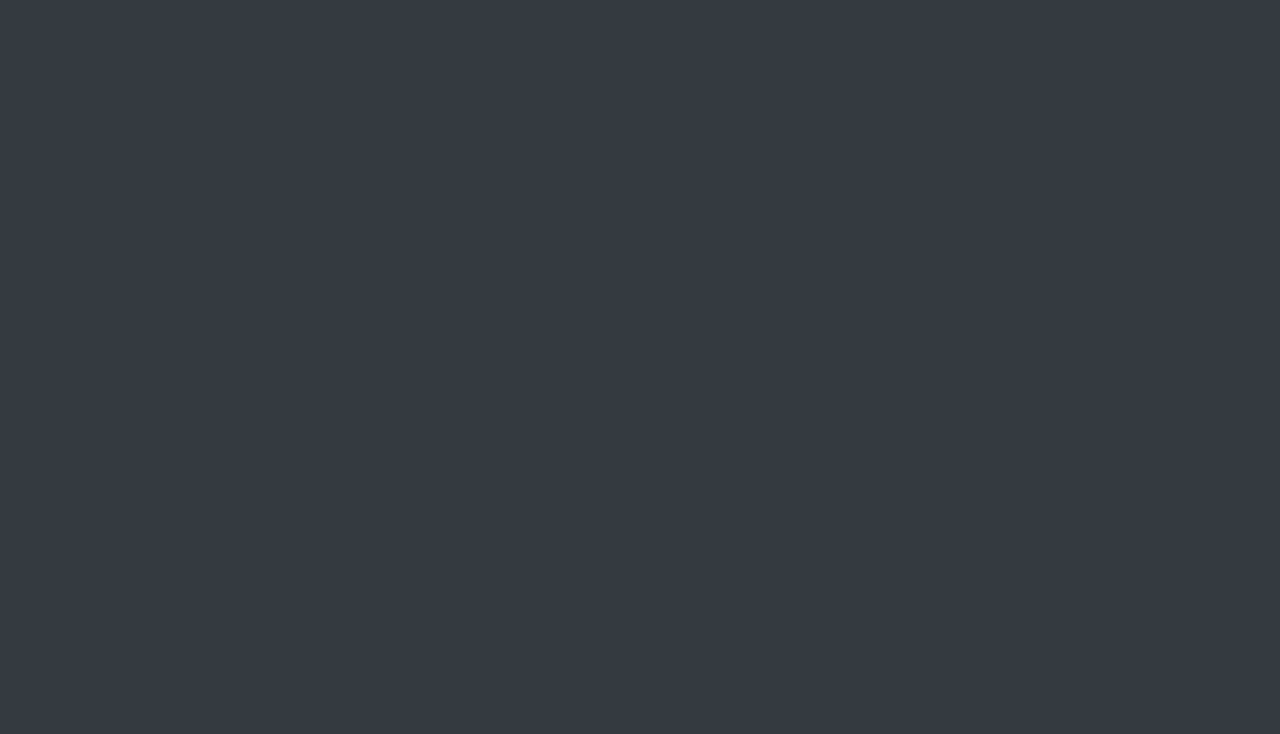
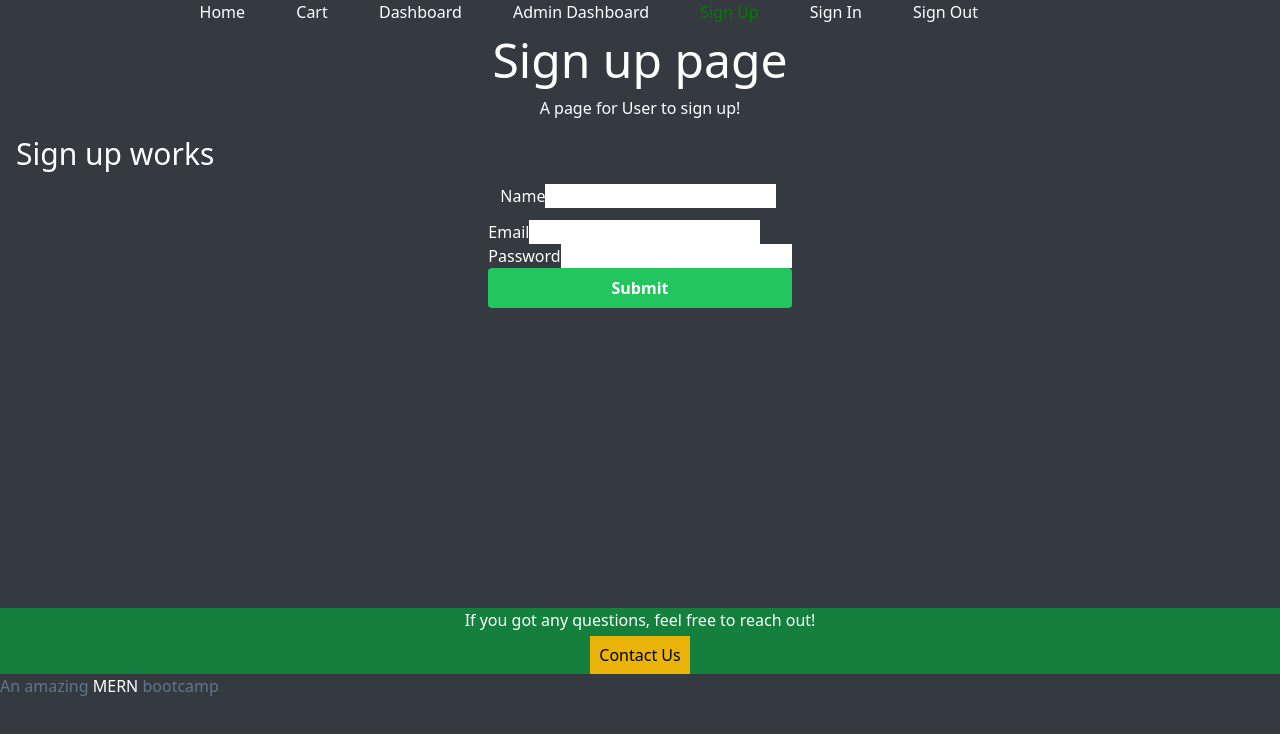
Before and after one commit to SuchitaGhadge/mern_ecomm_app, a React (Create React App) app in the folder frontend/: page /signup in a window 1280 px wide. Before the commit this address had no page. Shown: the top 734 px of the page. Built offline with nearby package versions, Linux system fonts and the light colour scheme.

Commit message:
signup page  wip

```diff
--- a/frontend/src/AllRoutes.js
+++ b/frontend/src/AllRoutes.js
@@ -1,11 +1,15 @@
 import React from 'react'
 import { BrowserRouter, Routes, Route } from "react-router-dom"
 import Home from './core/Home'
+import Signup from './user/Signup'
+import Signin from './user/Signin'
 export default function AllRoutes() {
   return (
     <BrowserRouter>
       <Routes>
         <Route path='/' element={<Home />} />
+        <Route path='/signup' element={<Signup />} />
+        <Route path='/signin' element={<Signin />} />
       </Routes>
     </BrowserRouter>
   )
--- a/frontend/src/core/Base.js
+++ b/frontend/src/core/Base.js
@@ -1,5 +1,5 @@
 import React from 'react'
-
+import Navbar from './Navbar'
 export default function Base({
     title = "My title",
     description = "My description",
@@ -8,9 +8,10 @@ export default function Base({
 }) {
   return (
     <section>
+        <Navbar />
         <section className='container'>
             <div className="jumbotron bg-inherit text-white text-center">
-                <h2 className='text-5xl'>{title}</h2>
+                <h2 className='text-5xl py-3'>{title}</h2>
                 <p className='lead'>{description}</p>
             </div>
             <main className={className}>{children}</main>
--- a/frontend/src/core/Home.js
+++ b/frontend/src/core/Home.js
@@ -6,6 +6,6 @@ import Base from './Base'
 export default function Home() {
   console.log("API is...", API)
   return (
-    <Base title='Home page' className='text-white underline font-bold' >Hello frontend</Base>
+    <Base title='Home page' description='Welcome to the Tshirt store' className='text-white underline font-bold' >Hello frontend</Base>
   )
 }
--- /dev/null
+++ b/frontend/src/core/Navbar.js
@@ -0,0 +1,62 @@
+import React from 'react'
+import { NavLink } from 'react-router-dom'
+
+export default function Navbar() {
+  return (
+        <header className='bg-dark'>
+            <nav className='flex justify-center items-center w-[92%]'>
+                <ul className='flex items-center gap-[4vw]'>
+                    <li className='hover:text-gray-500'>
+                        <NavLink  style={({ isActive }) => {
+                            return {
+                              color: isActive ? "green" : "white"
+                            };
+                          }} to='/'>Home</NavLink>
+                    </li>
+                    <li className='hover:text-gray-500'>
+                        <NavLink style={({ isActive }) => {
+                            return {
+                              color: isActive ? "green" : "white"
+                            };
+                          }}  to='/cart'>Cart</NavLink>
+                    </li>
+                    <li className='hover:text-gray-500'>
+                        <NavLink style={({ isActive }) => {
+                            return {
+                              color: isActive ? "green" : "white"
+                            };
+                          }}  to='/user/dashboard'>Dashboard</NavLink>
+                    </li>
+                    <li className='hover:text-gray-500'>
+                        <NavLink style={({ isActive }) => {
+                            return {
+                              color: isActive ? "green" : "white"
+                            };
+                          }}  to='/admin/dashboard'>Admin Dashboard</NavLink>
+                    </li>
+                    <li className='hover:text-gray-500'>
+                        <NavLink style={({ isActive }) => {
+                            return {
+                              color: isActive ? "green" : "white"
+                            };
+                          }}  to='/signup'>Sign Up</NavLink>
+                    </li>
+                    <li className='hover:text-gray-500'>
+                        <NavLink style={({ isActive }) => {
+                            return {
+                              color: isActive ? "green" : "white"
+                            };
+                          }}  to='/signin'>Sign In</NavLink>
+                    </li>
+                    <li className='hover:text-gray-500'>
+                        <NavLink style={({ isActive }) => {
+                            return {
+                              color: isActive ? "green" : "white"
+                            };
+                          }} to='/signout'>Sign Out</NavLink>
+                    </li>
+                </ul>
+            </nav>
+        </header>
+  )
+}
--- a/frontend/src/user/Signin.js
+++ b/frontend/src/user/Signin.js
@@ -0,0 +1,9 @@
+import React from "react";
+import Base from "../core/Base";
+export default function Signin() {
+  return (
+    <Base title="Sign in page" description="A page for User to sign in!">
+      <h1 className="text-3xl">Sign in works</h1>
+    </Base>
+  );
+}
--- a/frontend/src/user/Signup.js
+++ b/frontend/src/user/Signup.js
@@ -0,0 +1,35 @@
+import React from 'react'
+import Base from '../core/Base'
+
+
+export default function Signup() {
+    const signUpForm = () => {
+        return (
+            <div className='flex items-center justify-center'>
+                <div className='grid grid-rows-3 grid-col-6 gap-0'>
+                    <form >
+                        <div className='col-span-6 p-3'>
+                            <label >Name</label>
+                            <input type="text" />
+                        </div>
+                        <div>
+                            <label >Email</label>
+                            <input type="email" />
+                        </div>
+                        <div>
+                            <label >Password</label>
+                            <input type="password" />
+                        </div>
+                        <button className="w-[100%] bg-green-500 hover:bg-green-700 text-white font-bold py-2 px-4 rounded">Submit</button>
+                    </form>
+                </div>
+            </div>
+        )
+    }
+  return (
+    <Base title='Sign up page' description='A page for User to sign up!'>
+        <h1 className='text-3xl'>Sign up works</h1>
+        {signUpForm()}
+    </Base>
+  )
+}
```
